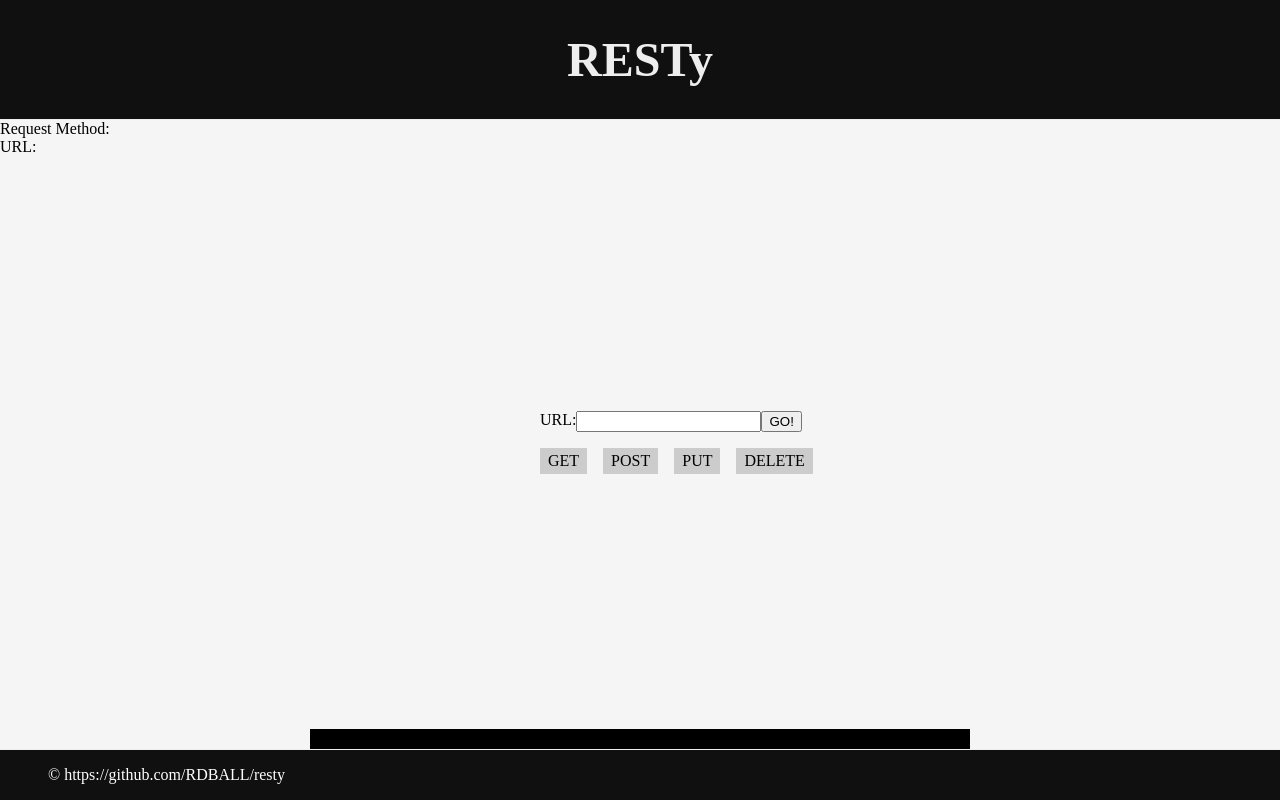
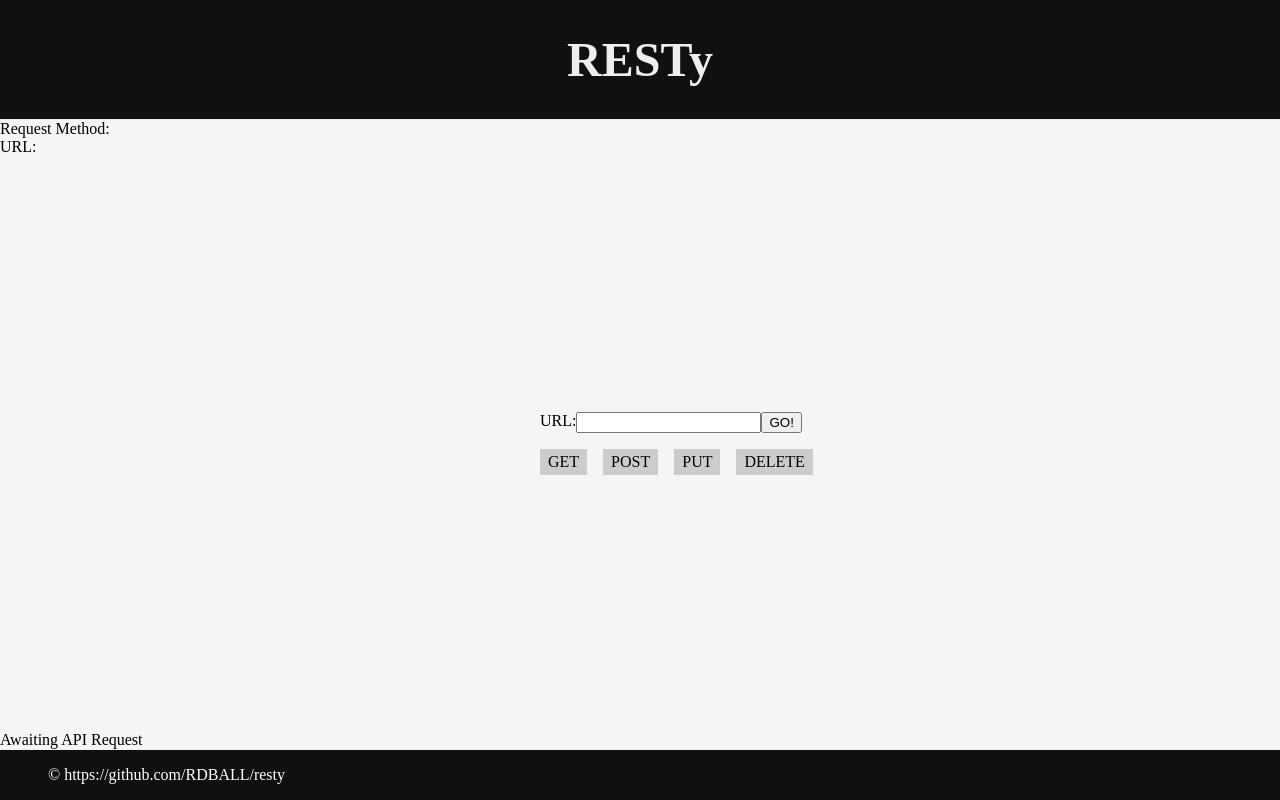
Before and after one commit to RDBALL/resty, a React (Create React App) app: page / in a window 1280 px wide. Built offline with nearby package versions, Linux system fonts and the light colour scheme; a web font is replaced by a local one.

Commit message:
added JSON theme to results

```diff
--- a/package.json
+++ b/package.json
@@ -8,6 +8,7 @@
     "@testing-library/user-event": "^13.5.0",
     "react": "^18.2.0",
     "react-dom": "^18.2.0",
+    "react-json-pretty": "^2.2.0",
     "react-jsonschema-form": "^1.8.1",
     "react-scripts": "5.0.1",
     "sass": "^1.55.0",
--- a/src/components/results/index.jsx
+++ b/src/components/results/index.jsx
@@ -1,10 +1,19 @@
 import './style.scss';
+import JSONPretty from 'react-json-pretty';
+import 'react-json-pretty/themes/1337.css';
 
-const Results = ({data}) => {
-    return (
-      <section>
-        <pre>{data ? JSON.stringify(data, undefined, 2) : null}</pre>
-      </section>
-    );
-  }
+const Results = ({ data }) => {
+  return (
+    <section>
+      {data ?
+        (<>
+          <span>Results
+          <JSONPretty data={data}/>
+          </span>
+        </>) :
+        (<span>Awaiting API Request</span>)
+      }
+    </section>
+  );
+}
 export default Results;
```
Also changed, not shown: 1 other file (tests, documents, lock files or other folders).
